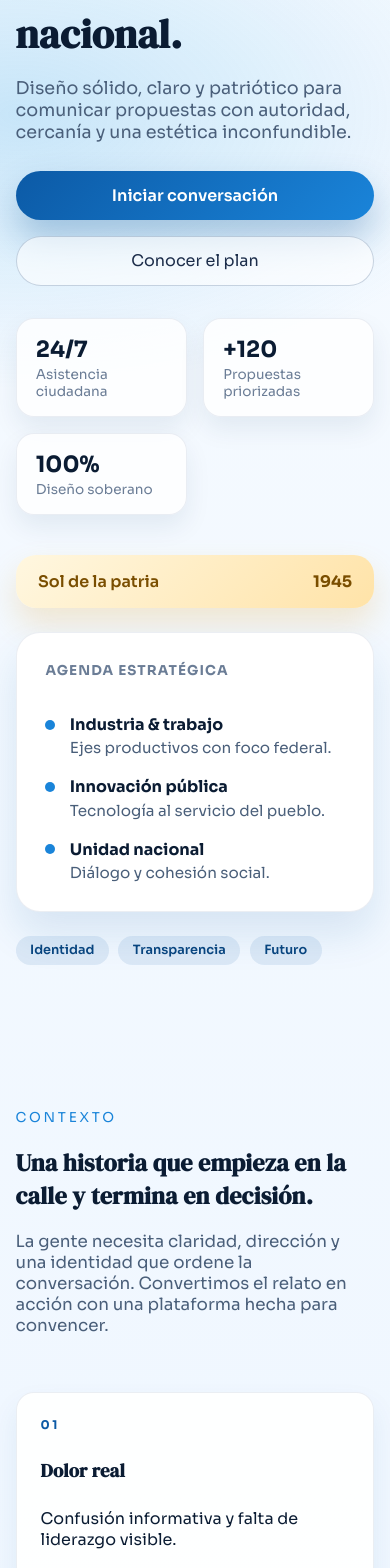
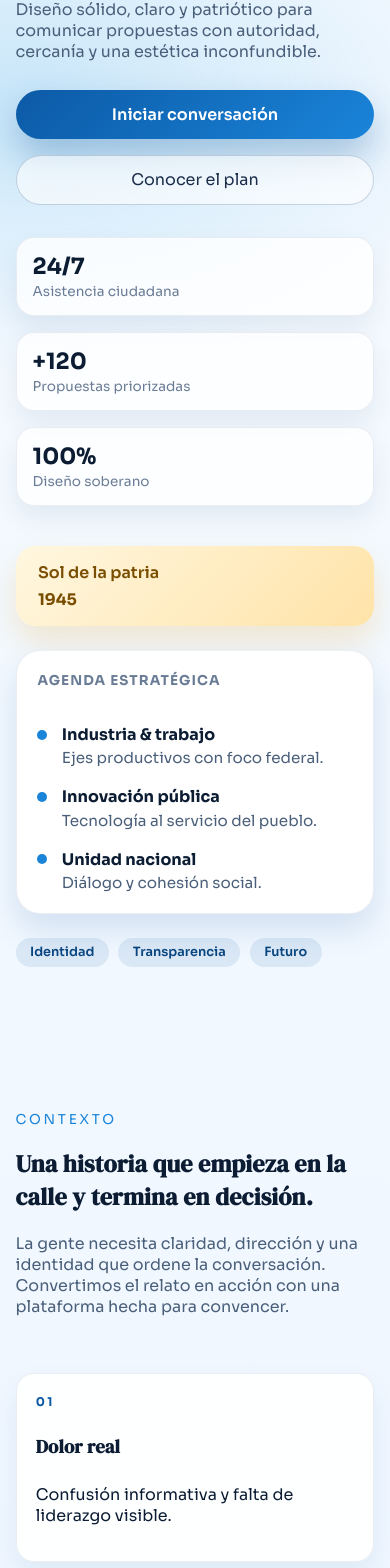
Before and after one commit to MatiasVilla91/PeronPeronPeron, a React (Vite) app in the folder frontend/: page / in a window 390 px wide. Shown: the part 412-1980 px from the top of the page. Built offline with nearby package versions, Linux system fonts and the light colour scheme; no server answers.

Commit message:
fix: improve responsive layout

```diff
--- a/frontend/src/App.css
+++ b/frontend/src/App.css
@@ -576,11 +576,13 @@
   .hero {
     padding-top: 3.5rem;
   }
-}
 
-@media (max-width: 600px) {
   .header-inner {
     flex-wrap: wrap;
+    justify-content: center;
+  }
+
+  .brand {
     justify-content: center;
   }
 
@@ -588,13 +590,70 @@
     width: 100%;
   }
 
+  .hero-grid,
+  .section-grid,
+  .chat-grid {
+    grid-template-columns: 1fr;
+  }
+
+  .program-grid,
+  .stats,
+  .impact-grid {
+    grid-template-columns: repeat(auto-fit, minmax(200px, 1fr));
+  }
+
+  .panel-card,
+  .chat-shell {
+    box-shadow: 0 16px 32px rgba(16, 88, 156, 0.14);
+  }
+}
+
+@media (max-width: 600px) {
   .hero-actions,
   .footer-inner {
     flex-direction: column;
     align-items: stretch;
   }
 
+  .hero h1 {
+    font-size: clamp(2.1rem, 9vw, 2.6rem);
+  }
+
+  .eyebrow {
+    font-size: 0.8rem;
+  }
+
+  .lead,
+  .section-lead {
+    font-size: 1rem;
+  }
+
+  .sun-badge {
+    flex-direction: column;
+    align-items: flex-start;
+    gap: 0.4rem;
+  }
+
+  .panel-card {
+    padding: 1.3rem;
+  }
+
+  .program-card,
+  .feature-card,
+  .story-card,
+  .impact-card {
+    padding: 1.2rem;
+  }
+
+  .stat-card {
+    padding: 0.9rem 1rem;
+  }
+
   .chatbot-input {
     grid-template-columns: 1fr;
   }
+
+  .chatbot-body {
+    max-height: 320px;
+  }
 }
```
